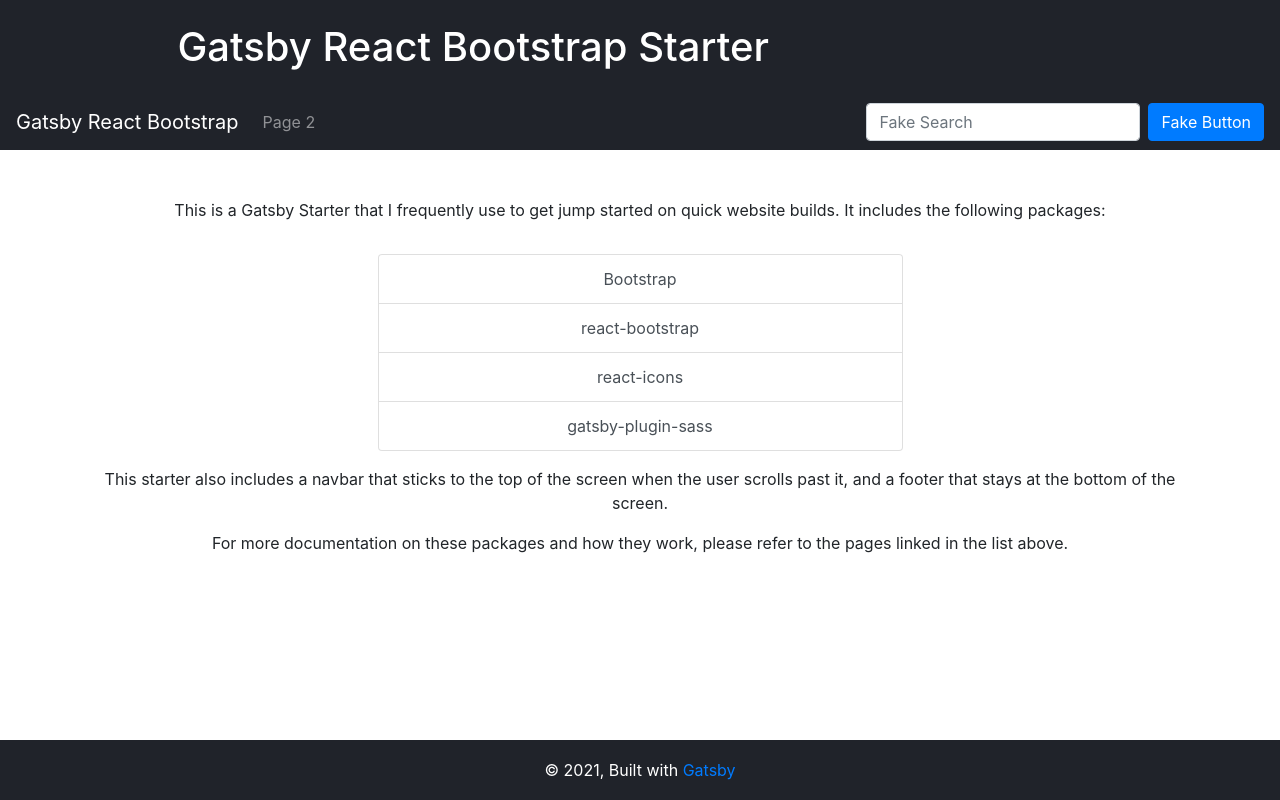
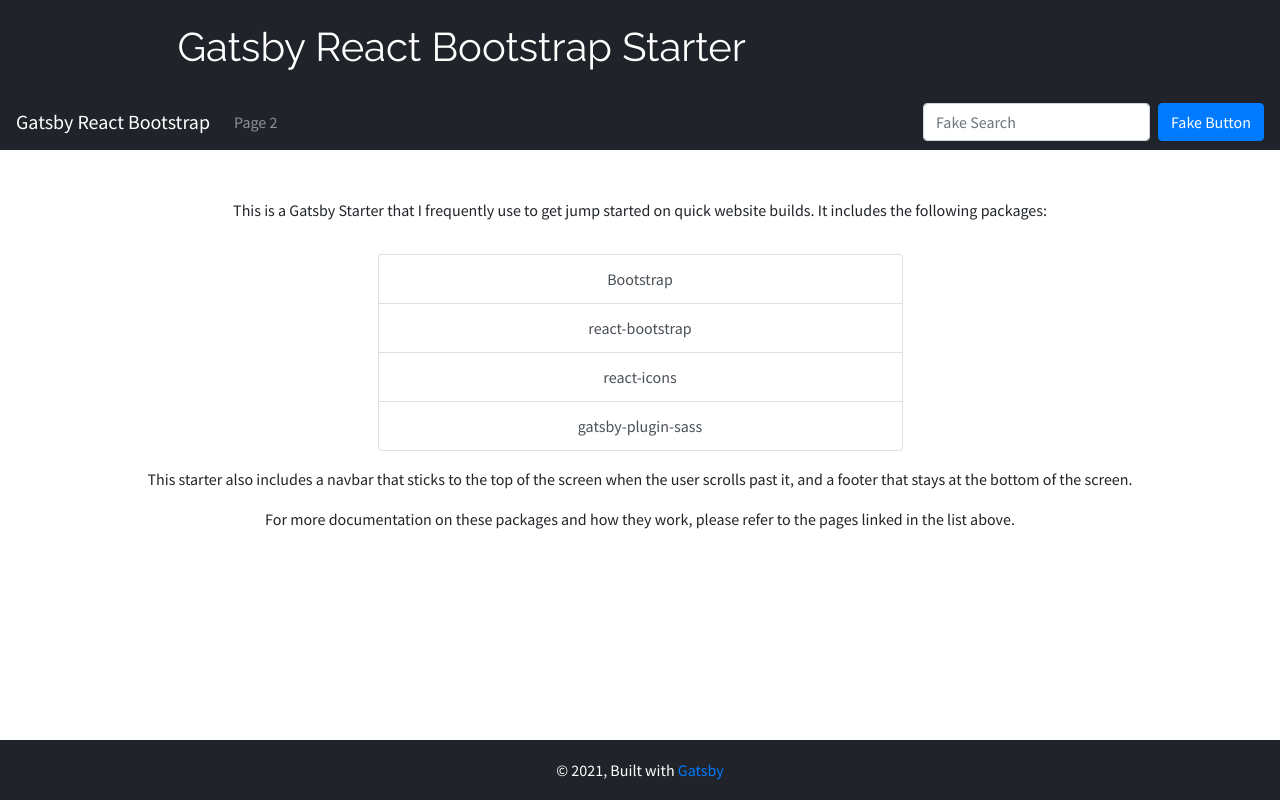
Before and after one commit to williamabreu/website-frontend, a Gatsby site: page / in a window 1280 px wide. Built offline with nearby package versions, Linux system fonts and the light colour scheme; Gatsby itself is replaced by a stand-in of ours.

Commit message:
Add some customization to Bootstrap

```diff
--- /dev/null
+++ b/src/styles/_styles.scss
@@ -0,0 +1,10 @@
+// Override global Bootstrap's CSS
+//
+//
+//
+
+// Headers
+
+h1, h2, h3, h4, h5, h6 {
+  font-family: $font-family-header;
+}
--- a/src/styles/_variables.scss
+++ b/src/styles/_variables.scss
@@ -1 +1,14 @@
+// Override global Bootstrap's Variables
+//
+//
+//
+
+// Color system
+
 $color-primary: #20232a;
+
+
+// Typography
+
+$font-family-sans-serif:      "Source Sans Pro", sans-serif;
+$font-family-header:          "Raleway", sans-serif;
--- a/src/styles/index.scss
+++ b/src/styles/index.scss
@@ -1,8 +1,11 @@
+// Custom global variables
+@import "./variables";
+
+// Custom global CSS
+@import "./styles";
+
 // Bootstrap
 @import "../../node_modules/bootstrap/scss/bootstrap.scss";
-
-// Custom variables
-@import "./variables";
 
 // Component styles
 @import "../components/Layout/style";
```
